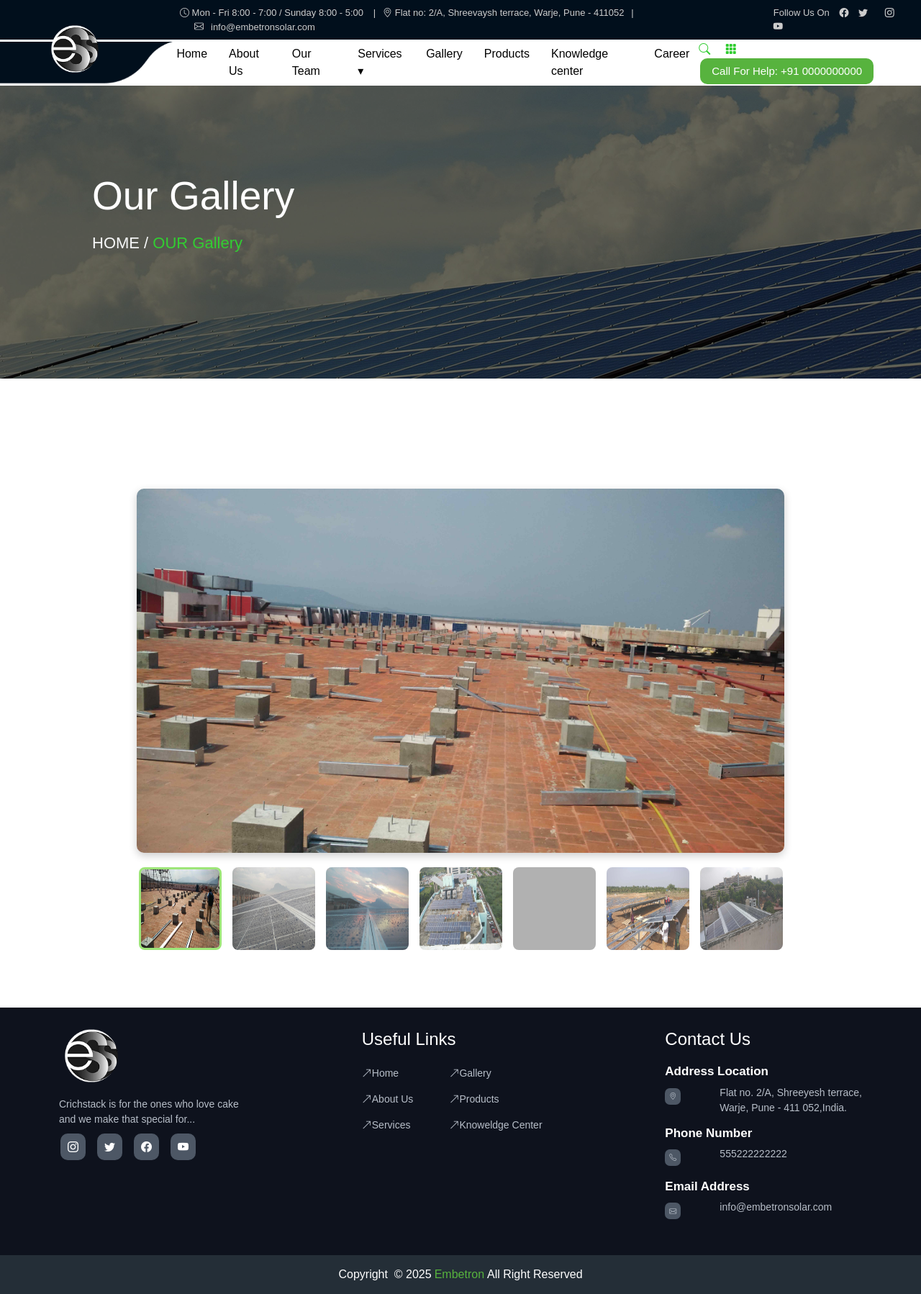
After one commit to SnidheSnowfinch/embetron, a PHP site: page /gallery-2.php in a window 1280 px wide. The commit adds this page. Shown: the whole page at 72% size. Run offline with PHP 8.4, Linux system fonts and the light colour scheme; some libraries are stand-ins or nearby versions; some web fonts are replaced; grey boxes are pictures that could not be loaded.

Commit message:
new-commit

```diff
--- a/bootstrap/style.css
+++ b/bootstrap/style.css
@@ -107,11 +107,15 @@ body {
 
 
 .link-div a {
-    padding: 10px;
-}
-
-.link-div a:hover {
-    opacity: .8;
+    padding: 8px;
+}
+.link-div i{
+    color:#32cd32;
+  }
+
+.link-div i:hover {
+    color:#0aa10a;
+
 }
 
 
@@ -1460,8 +1464,7 @@ width: 35%;
 
         border-right: 1px solid white;
 
-        max-width: 360px;
-        padding: 15px 85px;
+        min-width: 300px;
     }
     .fecility-box img,
     .fecility-box-center img {
@@ -1633,7 +1636,7 @@ width: 35%;
 .fecility-box-center h5 {
     margin-top: 10px;
     font-weight: 600;
-    font-size: 30px;
+    font-size: 37px;
 }
     .service h4 {
         font-weight: 600;
@@ -1654,6 +1657,7 @@ width: 35%;
         margin: 0 0 20px;
     }
     .top-btn {
+        margin-left: 10px;
         font-size: 15px;
         display: inline-block;
         padding: 7px 16px !important;
@@ -1759,8 +1763,7 @@ width: 35%;
 
         border-right: 1px solid white;
 
-        max-width: 360px;
-        padding: 15px 85px;
+        min-width: 300px;
     }
     .fecility-box img,
     .fecility-box-center img {
@@ -1947,6 +1950,8 @@ width: 35%;
         margin: 0 0 20px;
     }
     .top-btn {
+        margin-left: 10px;
+
         font-size: 15px;
         display: inline-block;
         padding: 9px 18px !important;
@@ -2055,8 +2060,8 @@ width: 35%;
 
         border-right: 1px solid white;
 
-        max-width: 360px;
-        padding: 15px 85px;
+            min-width: 300px;
+
     }
     .fecility-box img,
     .fecility-box-center img {
@@ -2240,6 +2245,8 @@ width: 35%;
         margin: 0 0 20px;
     }
     .top-btn {
+        margin-left: 10px;
+
         font-size: 15px;
         display: inline-block;
         padding: 7px 16px !important;
@@ -2353,3 +2360,157 @@ width: 35%;
     border-radius: 8px;
 
 }
+.flex-img{
+    display: flex;
+      flex-direction: column;
+      align-items: center;
+      padding: 20px;
+}
+.flex-main-image {
+    width: 100%;
+    max-width: 900px;
+    margin-bottom: 20px;
+    border-radius: 10px;
+    overflow: hidden;
+    box-shadow: 0 4px 12px rgba(0,0,0,0.2);
+  }
+  .flex-main-image img {
+    width: 100%;
+    height: auto;
+    display: block;
+  }
+
+  .flex-thumbnails {
+    display: flex;
+    flex-wrap: wrap;
+    gap: 15px;
+    justify-content: center;
+  }
+  .flex-thumbnails img {
+    opacity: .8;
+    width: 115px;
+    height: 115px;
+    /* object-fit: cover; */
+    border-radius: 8px;
+    cursor: pointer;
+    transition: transform 0.2s, box-shadow 0.2s;
+  }
+
+  .flex-thumbnails img:hover {
+    opacity: 1;
+    transform: scale(1.05);
+    box-shadow: 0 4px 8px rgba(0,0,0,0.2);
+  }
+
+  .flex-thumbnails img.active {
+    opacity: 1;
+    border: 3px solid #69d731a6;
+  }
+  .section-img-flex{
+    display: flex
+    ;
+        padding: 60px 130px;
+        flex-wrap: wrap;
+        align-items: center;
+        gap: 40px;
+        justify-content: space-evenly;
+  }
+  .img-card{
+    position: relative;
+    padding: 8px;
+    border: 1px solid #97858591;
+    transition: transform 0.3s ease;
+
+  }
+  .img-card img{
+    object-fit: fill;
+    height: 250px;
+  }
+  .img-card:hover{
+    transform: translateY(-5px);
+
+  }
+  .green-div-img{
+
+margin-top: 5px;
+    display: flex
+;
+    padding: 7px;
+    background-color: #57B33E;
+    color: white;
+    font-weight: 600;
+    text-transform: capitalize;
+    font-size: 18px;
+    justify-content: space-around;
+  }
+  .green-div-img:hover{
+    background-color: #1aab1af2;
+
+    }
+
+
+    ul.navs {
+        list-style: none;
+        margin: 0;
+        padding: 0;
+        display: flex;
+      }
+
+      ul.navs > li {
+        position: relative;
+      }
+
+      ul.navs > li > a {
+        padding: 8px 5px;
+        display: block;
+        /* padding: 15px 20px; */
+        color: rgb(0, 0, 0);
+        text-decoration: none;
+        transition: background 0.3s;
+      }
+
+      ul.navs > li:hover > a {
+        padding: 8px 5px;
+        background-color: #57B33E;
+
+        color: #ffffff;
+      }
+
+      /* Dropdown style */
+      .dropdown {font-size: 15px;
+        width: max-content;
+        z-index: 10;
+        position: absolute;
+        top: 100%;
+        left: 0;
+        background: white;
+        border-radius: 6px;
+        overflow: hidden;
+        opacity: 0;
+        max-height: 0;
+        transform: translateY(-10px);
+        transition: all 0.4s ease;
+        box-shadow: 0 4px 12px rgba(0, 0, 0, 0.1);
+        pointer-events: none;
+      }
+
+      ul.navs > li:hover .dropdown {
+        opacity: 1;
+        max-height: 500px;
+        transform: translateY(0);
+        pointer-events: auto;
+      }
+
+      .dropdown a {
+        display: block;
+        padding: 12px 20px;
+        color: #333;
+        text-decoration: none;
+        transition: background 0.3s;
+      }
+
+      .dropdown a:hover {
+        color: #F5F8F6;
+        background-color: #46c522de;
+        ;
+      }
--- /dev/null
+++ b/gallery-2.php
@@ -0,0 +1,32 @@
+<?php include 'includes/header.php' ?>
+<div class="about-head">
+    <img src="bootstrap/images/about-head.png" alt="">
+    <div class="hero-content">
+            <h1>Our Gallery</h1>
+            <h2><label class="text-light" for="">HOME /</label> OUR Gallery</h2>
+
+        </div>
+</div>
+<section class="section-img-flex">
+    <div class="flex-img">
+    <div class="flex-main-image">
+    <img id="currentImage" src="bootstrap/images/gallery-1.jpg" alt="Main View">
+
+  </div>
+
+  <div class="flex-thumbnails">
+    <img src="bootstrap/images/gallery-2.jpg" alt="Thumb 1" onclick="changeImage(this)" class="active">
+    <img src="bootstrap/images/gallery-3.jpg" alt="Thumb 2" onclick="changeImage(this)">
+    <img src="bootstrap/images/gallery-4.jpg" alt="Thumb 3" onclick="changeImage(this)">
+    <img src="bootstrap/images/gallery-5.jpg" alt="Thumb 4" onclick="changeImage(this)">
+    <img src="bootstrap/images/gallery-6.jpg" alt="Thumb 5" onclick="changeImage(this)">
+    <img src="bootstrap/images/gallery-7.jpg" alt="Thumb 5" onclick="changeImage(this)">
+    <img src="bootstrap/images/gallery-8.jpg" alt="Thumb 5" onclick="changeImage(this)">
+
+
+
+  </div>
+    </div>
+
+</section>
+<?php include 'includes/footer.php';?>
--- a/includes/header.php
+++ b/includes/header.php
@@ -46,20 +46,39 @@
         </div>
 
         <div class="collapse navbar-collapse" id="navbarNav">
-        <ul>
+        <ul class="navs">
+
 
             <li><a href="index.php">Home</a></li>
             <li><a href="about.php">About Us</a></li>
             <li><a href="#">Our Team</a></li>
-            <li><a href="services.php">Services</a></li>
+
+            <li>
+
+          <a href="#">Services ▾</a>
+          <div class="dropdown">
+            <a href="#">Grid-Tied Solar rooftop Systems</a>
+            <a href="#">Ground mounted Solar Project</a>
+            <a href="Hybrid-Services.php">Hybrid Solar System</a>
+            <a href="#">Solar Water Pump</a>
+            <a href="#">Power Purchase Agreement</a>
+            <a href="#">Off-Grid Solar System</a>
+            <a href="#">Other Services</a>
+
+
+
+
+          </div>
+        </li>
             <li><a href="our-gallery.php">Gallery</a></li>
-            <li><a href="#">Products</a></li>
+            <li><a href="product-catalogue.php">Products</a></li>
             <li><a href="#">Knowledge center</a></li>
             <li><a href="#">Career</a></li>
         </ul>
 </div>
-        <div class="link-div"><a href=""><img src="bootstrap/images/search-green.png" alt=""></a>
-            <a href=""><img src="bootstrap/images/grid.png" alt=""></a>
+        <div class="link-div"><a href="">
+    <i class="bi bi-search"></i></a>
+            <a href=""> <i class="bi bi-grid-3x3-gap-fill"></i></a>
             <a href="#" class="top-btn">Call For Help: +91 0000000000</a>
         </div>
         <button class="navbar-toggler" type="button" data-bs-toggle="collapse" data-bs-target="#navbarNav">
```
Also changed, not shown: includes/footer.php (+48 -0 lines), index.php (+9 -5 lines), product-catalogue-2.php (added, +31 -0 lines), product-catalogue.php (added, +28 -0 lines), Hybrid-services.php (renamed from services.php).
